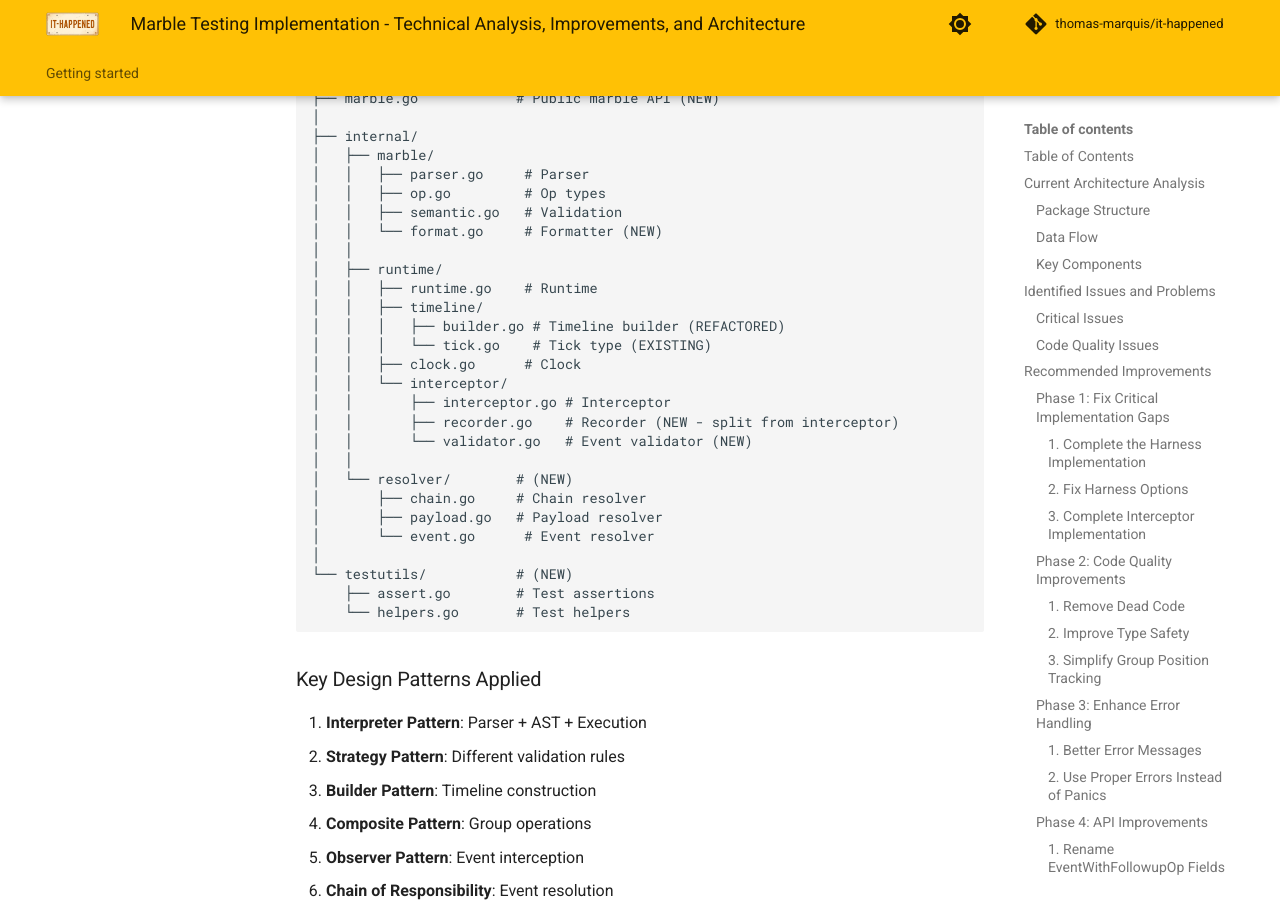
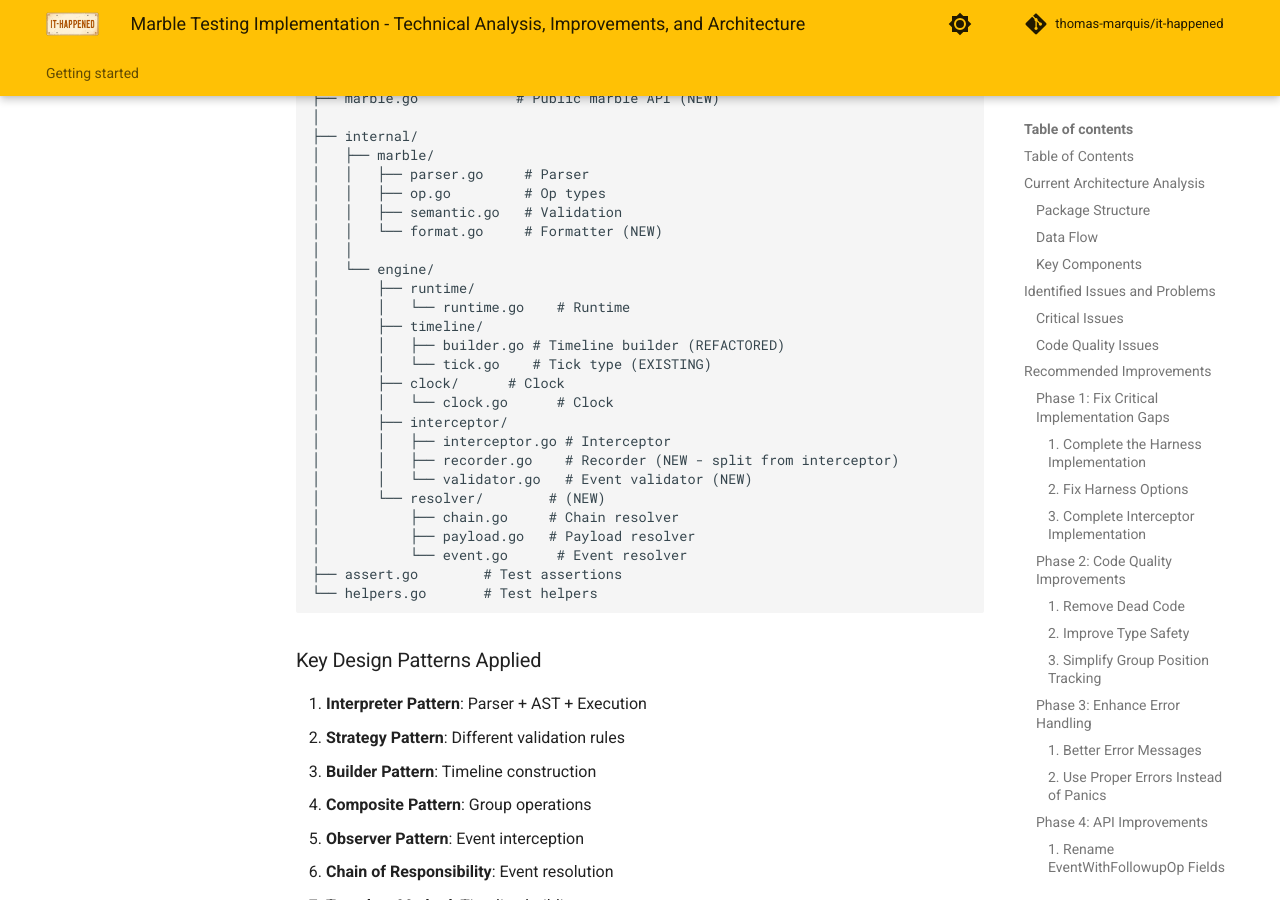
Before and after one commit to thomas-marquis/it-happened, an MkDocs documentation site: the page built from docs/marble-technical.md, in a window 1280 px wide and 900 px high, scrolled down 21249 px. Built offline with MkDocs 1.6.1 and Material for MkDocs 9.7.7, drawn with Linux system fonts in a browser that asks for light colours; plug-ins that fetch from the network failed and are left out; comment, search, counter and statistics services are not loaded.

Commit message:
update specs

````diff
--- a/docs/marble-technical.md
+++ b/docs/marble-technical.md
@@ -615,7 +615,7 @@ func (r *InterceptorRecorder) Failures() []error {
 **Solution:** Extend the language:
 ```
 // Optional event (may or may not occur)
-?a
+a?
 
 // Alternative events (one of these must occur)
 a|b|c
@@ -1065,25 +1065,24 @@ eventest/
 │   │   ├── semantic.go   # Validation
 │   │   └── format.go     # Formatter (NEW)
 │   │
-│   ├── runtime/
-│   │   ├── runtime.go    # Runtime
-│   │   ├── timeline/
-│   │   │   ├── builder.go # Timeline builder (REFACTORED)
-│   │   │   └── tick.go    # Tick type (EXISTING)
-│   │   ├── clock.go      # Clock
-│   │   └── interceptor/
-│   │       ├── interceptor.go # Interceptor
-│   │       ├── recorder.go    # Recorder (NEW - split from interceptor)
-│   │       └── validator.go   # Event validator (NEW)
-│   │
-│   └── resolver/        # (NEW)
-│       ├── chain.go     # Chain resolver
-│       ├── payload.go   # Payload resolver
-│       └── event.go      # Event resolver
-│
-└── testutils/           # (NEW)
-    ├── assert.go        # Test assertions
-    └── helpers.go       # Test helpers
+│   └── engine/
+│       ├── runtime/
+│       │   └── runtime.go    # Runtime
+│       ├── timeline/
+│       │   ├── builder.go # Timeline builder (REFACTORED)
+│       │   └── tick.go    # Tick type (EXISTING)
+│       ├── clock/      # Clock
+│       │   └── clock.go      # Clock
+│       ├── interceptor/
+│       │   ├── interceptor.go # Interceptor
+│       │   ├── recorder.go    # Recorder (NEW - split from interceptor)
+│       │   └── validator.go   # Event validator (NEW)
+│       └── resolver/        # (NEW)
+│           ├── chain.go     # Chain resolver
+│           ├── payload.go   # Payload resolver
+│           └── event.go      # Event resolver
+├── assert.go        # Test assertions
+└── helpers.go       # Test helpers
 ```
 
 ### Key Design Patterns Applied
````
